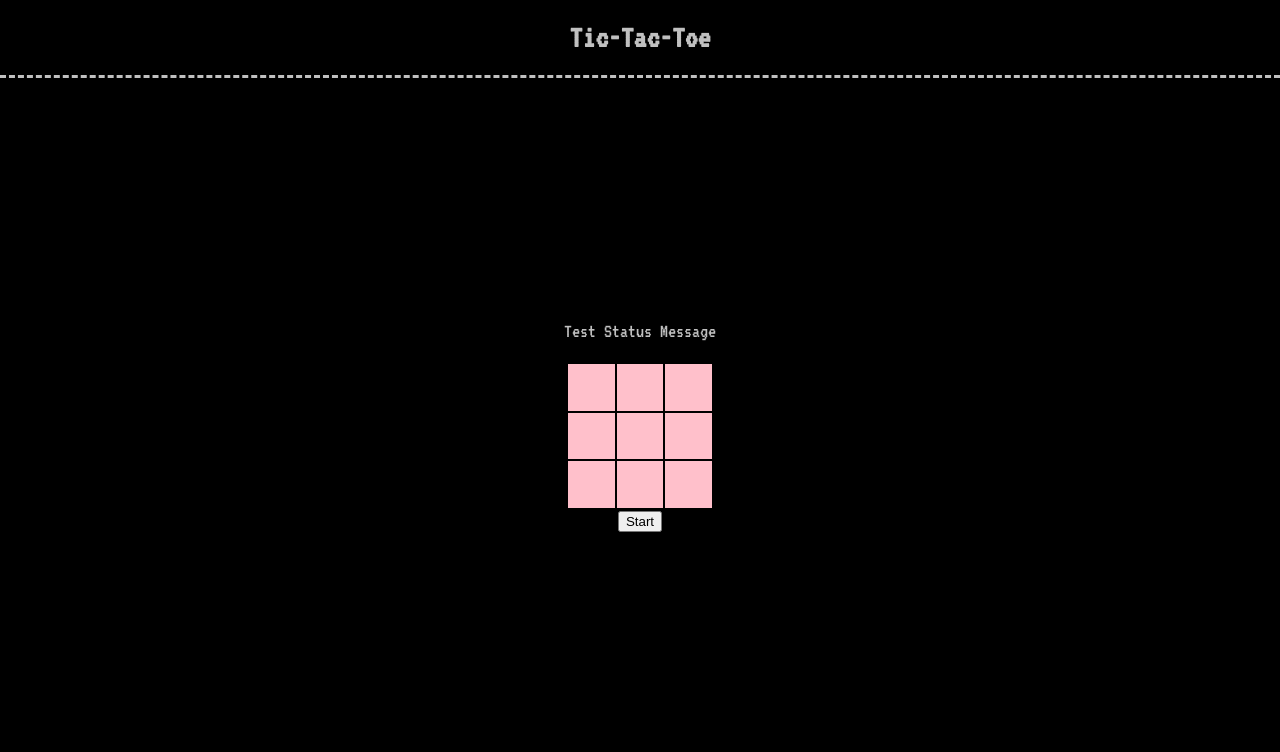
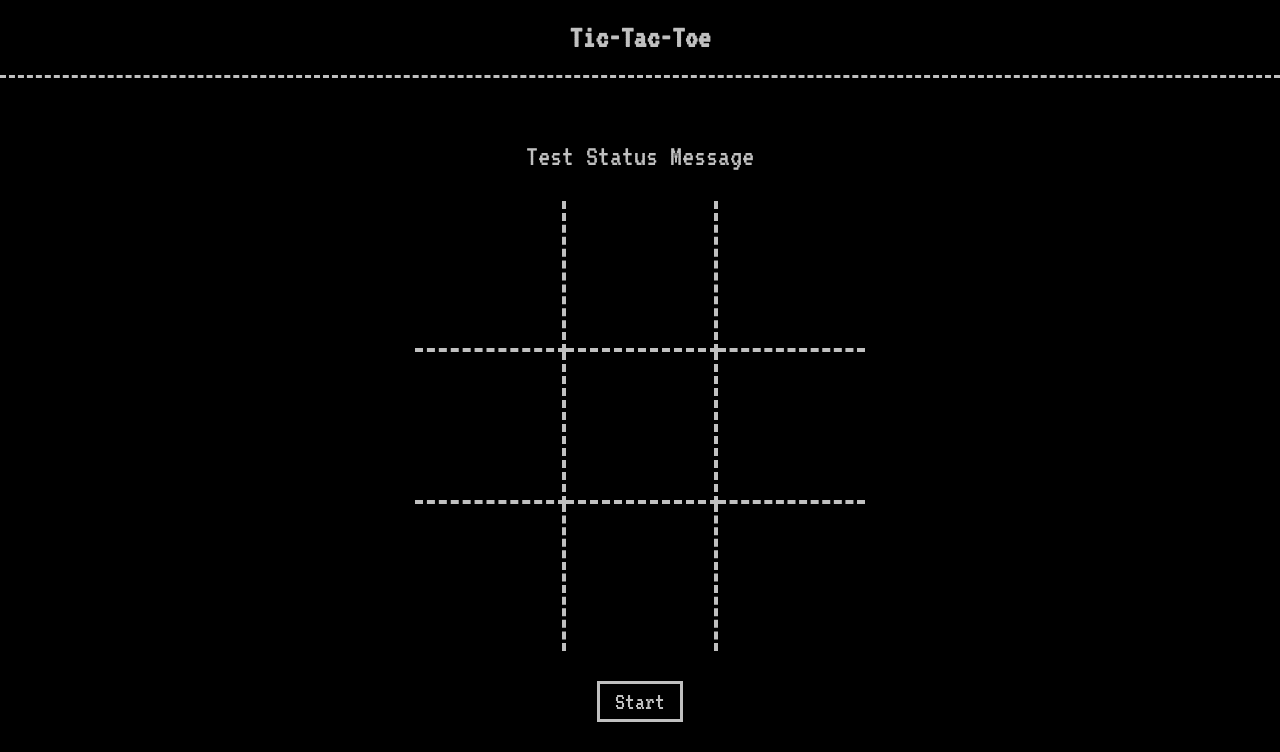
Before and after one commit to jordyf15/javascript-tic-tac-toe, a plain HTML site: page index.html in a window 1280 px wide. Shown: the top 752 px of the page. Drawn offline with Linux system fonts and the light colour scheme.

Commit message:
create the style for the tic tac toe

```diff
--- a/styles/index.css
+++ b/styles/index.css
@@ -25,13 +25,14 @@ header h1{
 
 main{
     display: flex;
+    flex-grow: 1;
     flex-direction: column;
     justify-content: center;
     align-items: center;
 }
 #status-msg{
     color: #c0c0c0;
-    font-size: 20px;
+    font-size: 30px;
 }
 
 footer{
@@ -50,15 +51,44 @@ footer i{
     display: grid;
     grid-template-columns: auto auto auto;
     grid-template-rows: auto auto auto;
-    border: 2px solid black;
-    width: 150px;
-    height: 150px;
+    background-color: black;
+    width: 70vw;
+    height: 70vw;
+    max-height: 450px;
+    max-width: 450px;
 }
 .rows{
     display:flex;
 }
 .board-grids{
-    border: 1px solid black;
+    font-family: 'VT323', monospace;
+    font-weight: bolder;
+    background-color: black;
+    border: none;
+    font-size: 40px;
+    color: #c0c0c0;
+}
 
-    background-color: pink;
+#grid-1, #grid-4, #grid-7, #grid-2, #grid-5, #grid-8{
+    border-right: 4px dashed #c0c0c0;
 }
+
+#grid-1, #grid-2, #grid-3, #grid-4, #grid-5, #grid-6{
+    border-bottom: 4px dashed #c0c0c0;
+}
+
+#start-button, #restart-button{
+    color: #c0c0c0;
+    font-family: 'VT323', monospace;
+    background-color: black;
+    border: 3px solid #c0c0c0;
+    font-size: 25px;
+    padding: 5px 15px;
+    margin-top: 30px;
+}
+
+#start-button:hover, #restart-button:hover{
+    background-color: #c0c0c0;
+    border: 3px solid #c0c0c0;
+    color: black;
+}
```
